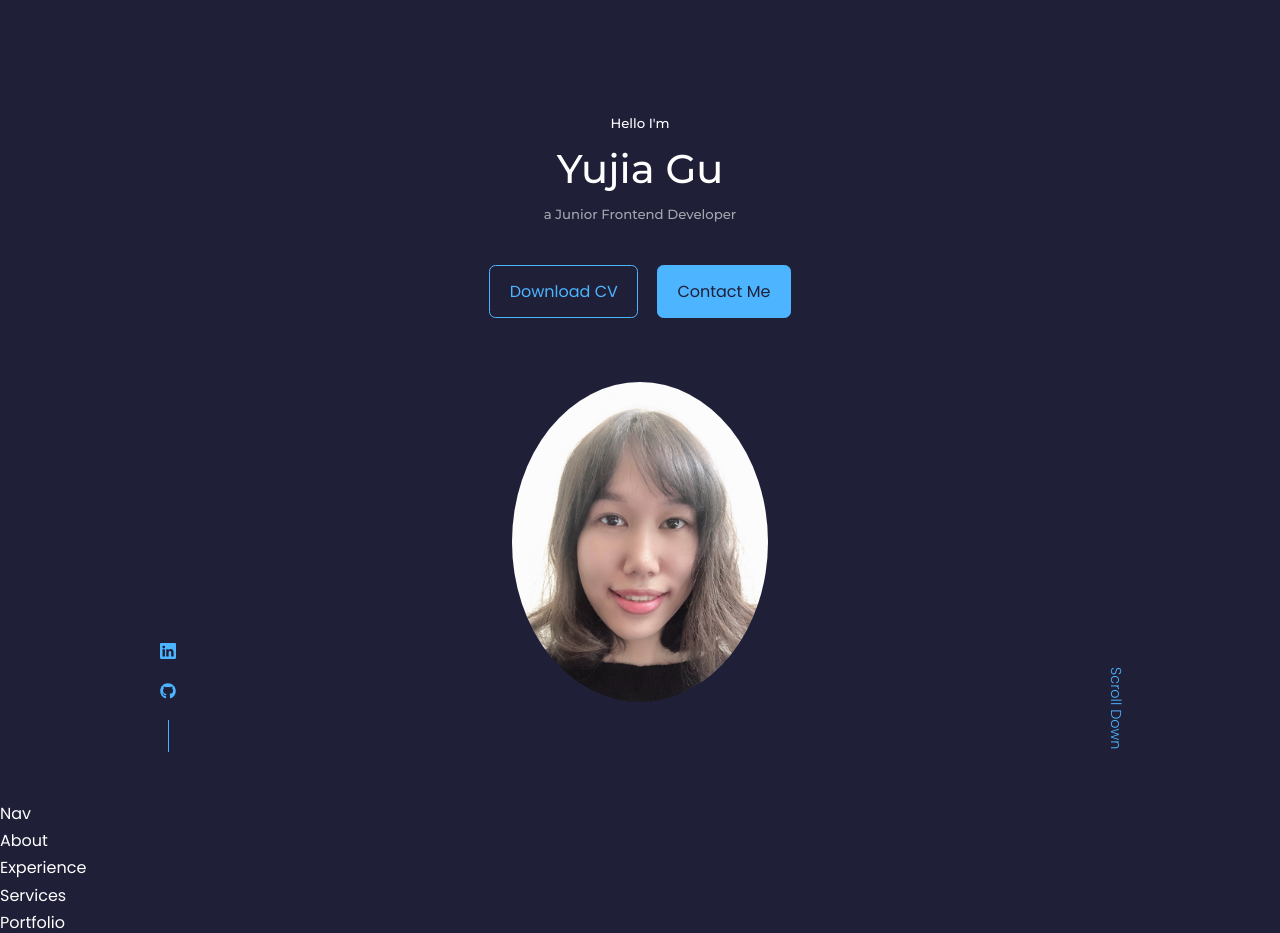
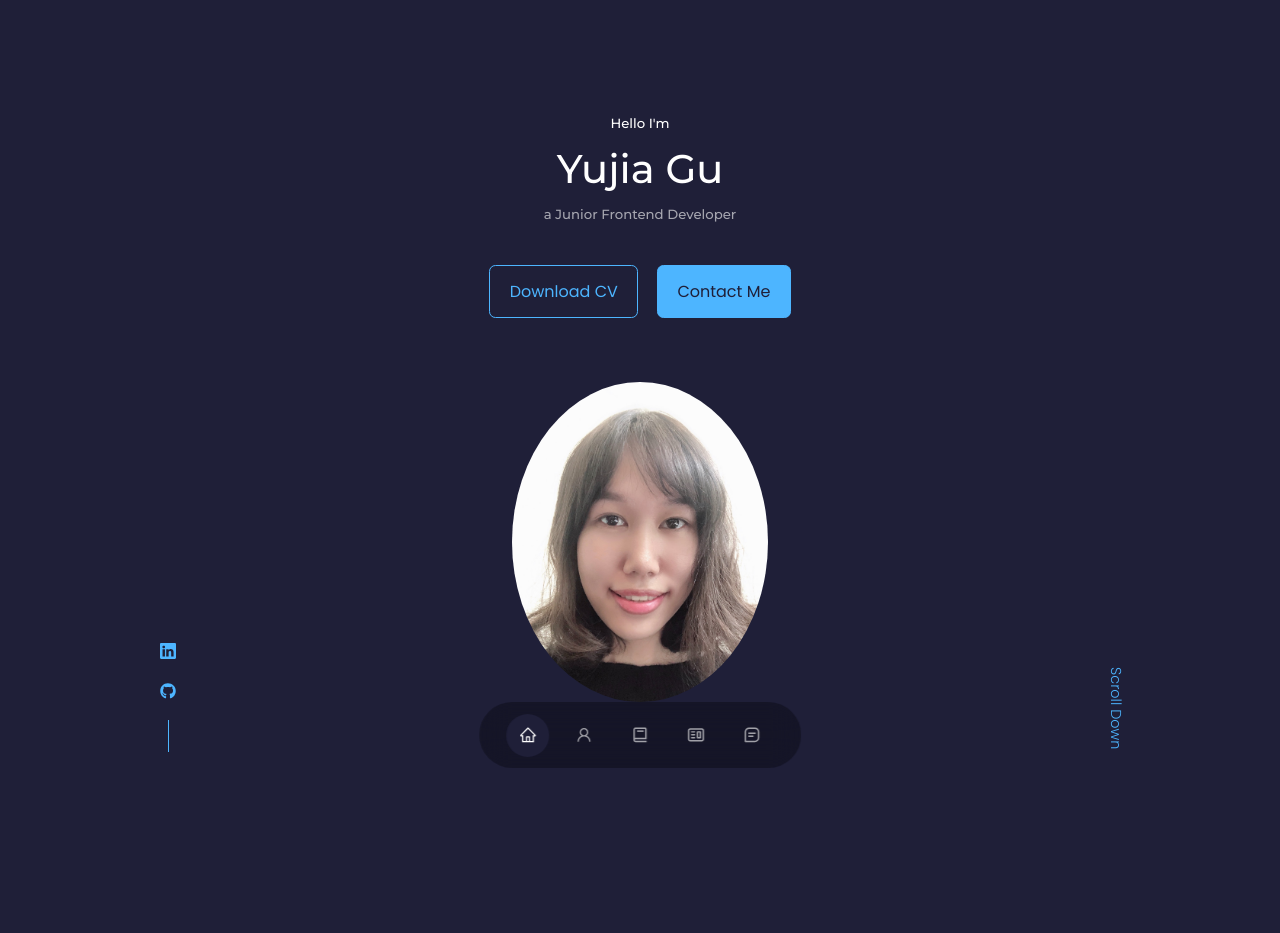
Before and after one commit to yujia10/portfolio, a React (Create React App) app: page / in a window 1280 px wide. Shown: the top 933 px of the page. Built offline with nearby package versions, Linux system fonts and the light colour scheme.

Commit message:
create navbar

```diff
--- a/src/components/about/About.jsx
+++ b/src/components/about/About.jsx
@@ -3,7 +3,7 @@ import './about.css'
 
 function About() {
   return (
-    <div>About</div>
+    <section id="about">About</section>
   )
 }
 
--- a/src/components/contact/Contact.jsx
+++ b/src/components/contact/Contact.jsx
@@ -3,7 +3,7 @@ import './contact.css'
 
 const Contact = () => {
   return (
-    <div>Contact</div>
+    <section id="#contact">contact</section>
   )
 }
 
--- a/src/components/experience/Experience.jsx
+++ b/src/components/experience/Experience.jsx
@@ -3,7 +3,7 @@ import './experience.css'
 
 const Experience = () => {
   return (
-    <div>Experience</div>
+    <section id="experience">exp</section>
   )
 }
 
--- a/src/components/nav/Nav.jsx
+++ b/src/components/nav/Nav.jsx
@@ -1,8 +1,23 @@
-import React from 'react'
+import React, {useState} from 'react'
+import './nav.css'
+import {AiOutlineHome} from 'react-icons/ai'
+import {AiOutlineUser} from 'react-icons/ai'
+import {BiBook} from 'react-icons/bi'
+import {CgWebsite} from 'react-icons/cg'
+import {BiMessageSquareDetail} from 'react-icons/bi'
+
 
 const Nav = () => {
+  const [active, setActive] = useState('#')
+
   return (
-    <div>Nav</div>
+    <nav>
+      <a href="#" onClick={()=>setActive('#')} className={active === '#' && 'active'}><AiOutlineHome /></a>
+      <a href="#about" onClick={()=>setActive('#about')} className={active === '#about' && 'active'}><AiOutlineUser /></a>
+      <a href="#experience" onClick={()=>setActive('#experience')} className={active === '#experience' && 'active'}><BiBook /></a>
+      <a href="#portfolio" onClick={()=>setActive('#portfolio')} className={active === '#portfolio' && 'active'}><CgWebsite /></a>
+      <a href="#contact" onClick={()=>setActive('#contact')} className={active === '#contact' && 'active'}><BiMessageSquareDetail /></a>
+    </nav>
   )
 }
 
--- a/src/components/nav/nav.css
+++ b/src/components/nav/nav.css
@@ -0,0 +1,30 @@
+nav {
+  background: rgba(0,0,0,0.3);
+  width: max-content;
+  display: block;
+  padding: 0.7rem 1.7rem;
+  z-index: 2;
+  position: fixed;
+  left: 50%;
+  transform: translateX(-50%);
+  bottom: 2rem;
+  display: flex;
+  gap: 0.8rem;
+  border-radius: 3rem;
+  backdrop-filter: blur(15px);
+}
+nav a {
+  background: transparent;
+  padding: 0.8rem;
+  border-radius: 50%;
+  display: flex;
+  color: var(--color-light);
+  font-size: 1.1rem;
+}
+nav a:hover {
+  background: rgba(0,0,0,0.2);
+}
+nav a.active {
+  background: var(--color--bg);
+  color: var(--color--white);
+}
--- a/src/components/portfolio/Portfolio.jsx
+++ b/src/components/portfolio/Portfolio.jsx
@@ -2,7 +2,7 @@ import React from 'react'
 
 const Portfolio = () => {
   return (
-    <div>Portfolio</div>
+   <section id="portfolio">portfolio</section>
   )
 }
 
--- a/src/index.css
+++ b/src/index.css
@@ -119,6 +119,7 @@ img {
 
   section {
     margin-top: 6rem;
+    height: 100vh;
   }
 }
 
```
